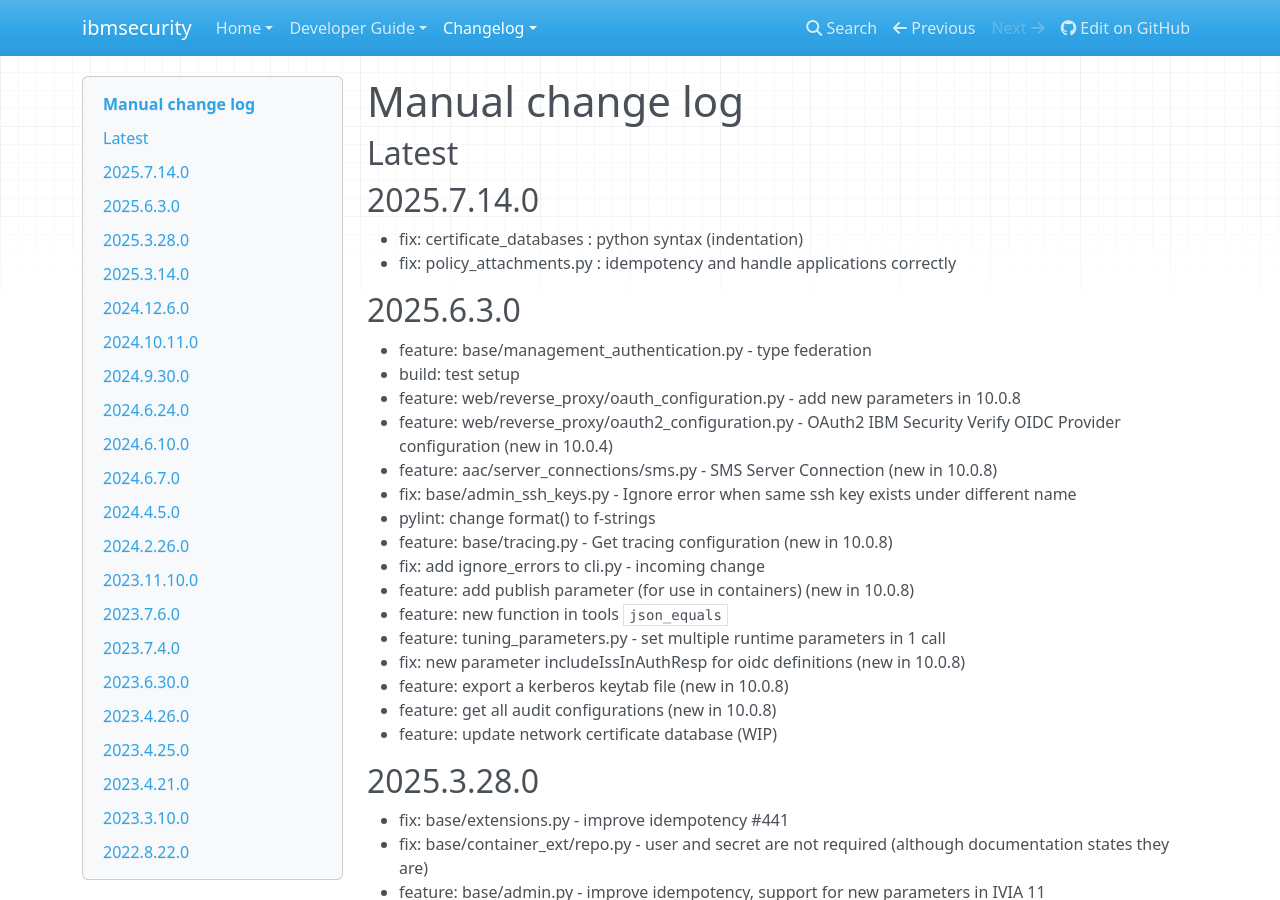
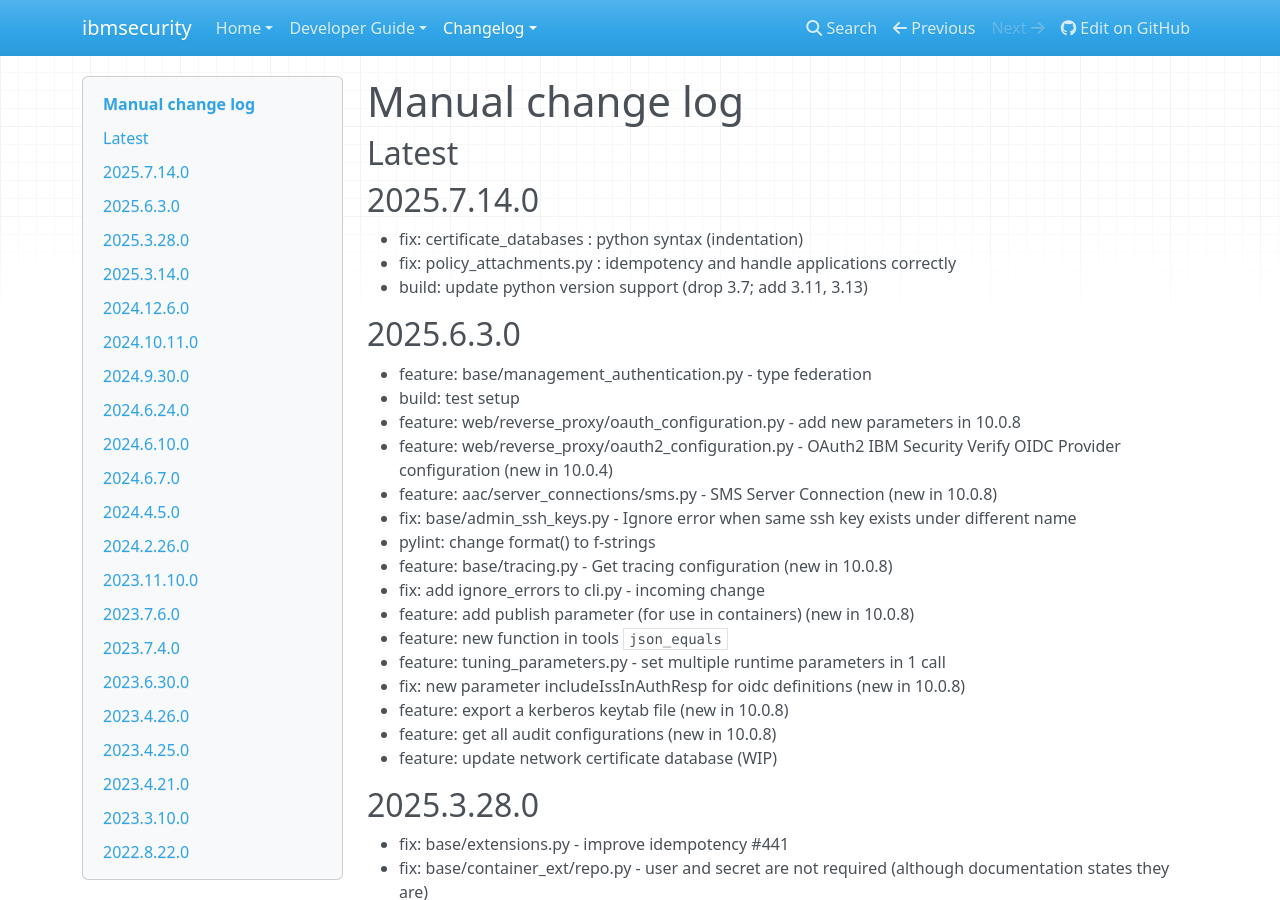
Before and after one commit to IBM-Security/ibmsecurity, an MkDocs documentation site: the page built from docs/changelog.md, in a window 1280 px wide and 900 px high. Built offline with MkDocs 1.6.1, drawn with Linux system fonts in a browser that asks for light colours; nearby versions of some CDN libraries.

Commit message:
documentation: update python versions

```diff
--- a/docs/changelog.md
+++ b/docs/changelog.md
@@ -6,6 +6,7 @@
 
 - fix: certificate_databases : python syntax (indentation)
 - fix: policy_attachments.py : idempotency and handle applications correctly
+- build: update python version support (drop 3.7; add 3.11, 3.13)
 
 ## 2025.6.3.0
 
```
